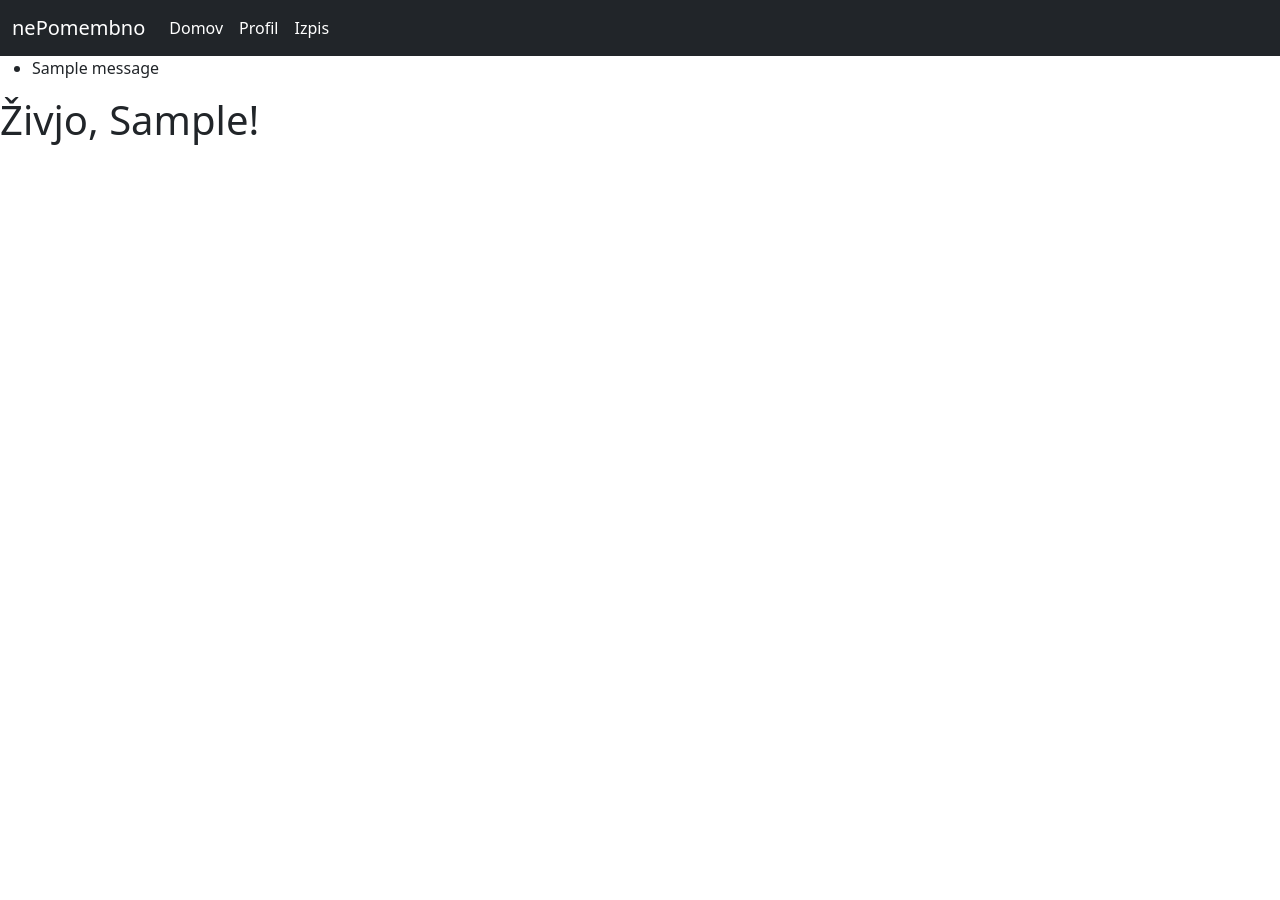
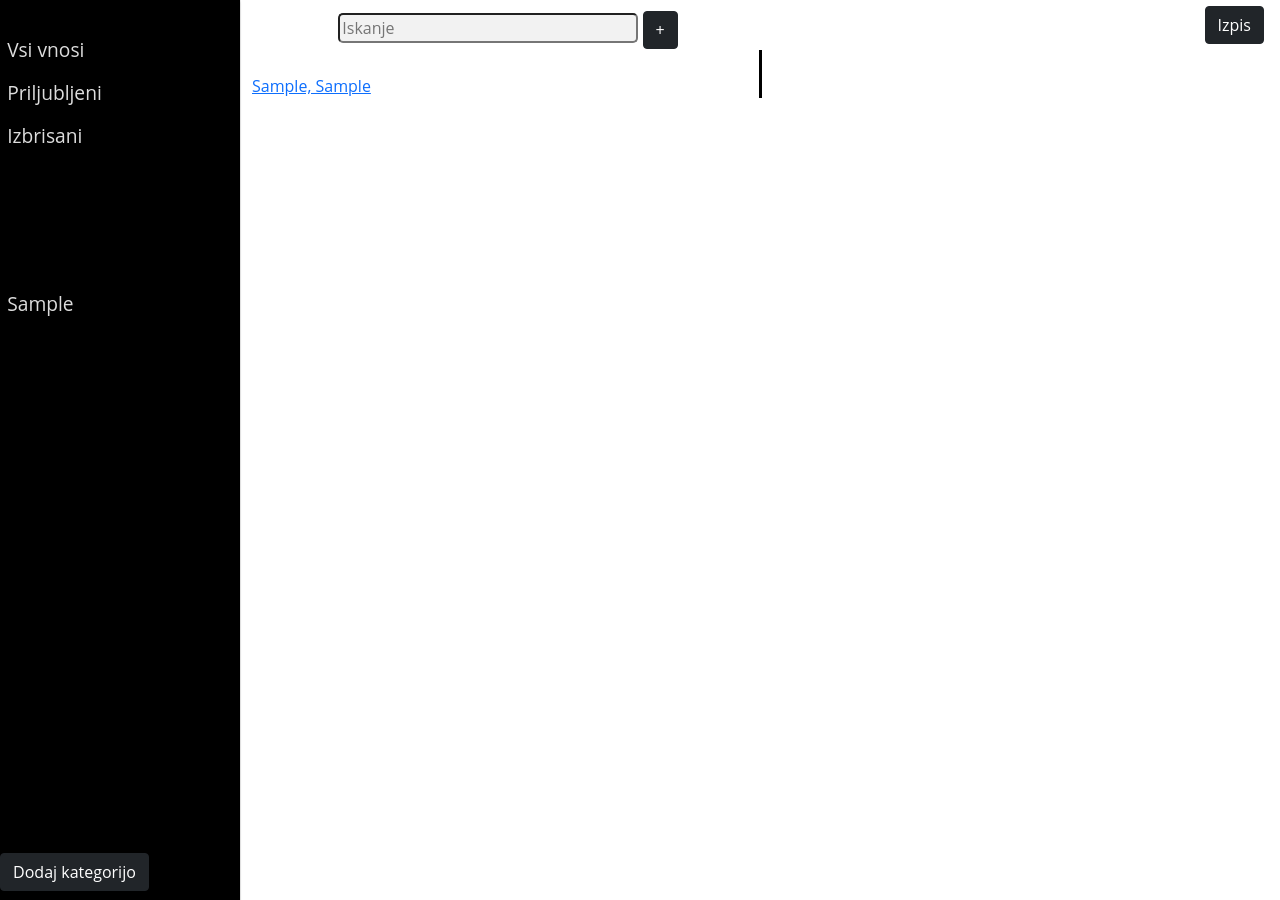
Before and after one commit to andrazadamic/nePomembno.github.io, a Flask app: page / in a window 1280 px wide. Before the commit the page ends 145 px from the top, so only its background shows below. Run offline with Flask 2, Linux system fonts and the light colour scheme; a user stored in the database is signed in; tables that the repository leaves empty hold one stand-in row (values such as "Sample post"); one stand-in notice (Sample message) is shown; some libraries are stand-ins or nearby versions.

Commit message:
css part 1

```diff
--- a/app/__init__.py
+++ b/app/__init__.py
@@ -17,9 +17,8 @@ naming_convention = {
 app = Flask(__name__)
 app.config.from_object(Config)
 db = SQLAlchemy(app, metadata=MetaData(naming_convention))
-migrate = Migrate(app, db)
+migrate = Migrate(app, db, render_as_batch=True)
 login = LoginManager(app)
 login.login_view = 'login'
-migrate = Migrate(app, db, render_as_batch=True)
 
 from app import routes, models
--- a/app/forms.py
+++ b/app/forms.py
@@ -1,13 +1,16 @@
 from flask_wtf import FlaskForm
 from wtforms import StringField, PasswordField, BooleanField, SubmitField
+from wtforms_sqlalchemy.fields import QuerySelectField
 from wtforms.validators import DataRequired, ValidationError, Email, EqualTo
-from app.models import Uporabniki
+from app.models import Uporabniki, kategorije_query, kategorije_query2
+
 
 class LoginForm(FlaskForm):
     username = StringField('Uporabniško ime', validators=[DataRequired()])
     password = PasswordField('Geslo', validators=[DataRequired()])
     remember_me = BooleanField('Zapomni si me')
     submit = SubmitField('login')
+
 
 class RegistrationForm(FlaskForm):
     username = StringField('Uporabniško ime', validators=[DataRequired()])
@@ -22,8 +25,20 @@ class RegistrationForm(FlaskForm):
         if user is not None:
             raise ValidationError('Prosimo uporabite drugo uporabniško ime.')
 
-
-    def validate_username(self, email):
+    def validate_email(self, email):
         user = Uporabniki.query.filter_by(e_naslov=email.data).first()
         if user is not None:
             raise ValidationError('Prosimo uporabite drugačen elektronski naslov.')
+
+
+class InputKategorijaForm(FlaskForm):
+    ime = StringField('Naslov kategorije', validators=[DataRequired()])
+    submit = SubmitField('Vnesi')
+
+
+class InputVrednostForm(FlaskForm):
+    naziv = StringField('Naslov vrednosti', validators=[DataRequired()])
+    vrednost = StringField('Vrednost', validators=[DataRequired()])
+    kategorija = QuerySelectField('Kategorija', query_factory=kategorije_query,
+                                  allow_blank=True, get_label='ime_kategorije')
+    submit = SubmitField('Vnesi')
--- a/app/routes.py
+++ b/app/routes.py
@@ -1,45 +1,66 @@
 from app import app, db
 from flask import render_template, flash, redirect, url_for, request
-from app.forms import LoginForm, RegistrationForm
+from app.forms import LoginForm, RegistrationForm, InputVrednostForm, InputKategorijaForm
 from flask_login import current_user, login_user, logout_user, login_required
-from app.models import Uporabniki
+from app.models import Uporabniki, Vrednosti, Kategorije
 from werkzeug.urls import url_parse
 
 
 @app.route('/')
-@app.route('/index')
+@app.route('/index', methods=['GET', 'POST'])
 @login_required
 def index():
-    user = {'username': 'Neco'}
-    posts = [
-        {
-            'author': {'username': 'Miha'},
-            'body': 'Kupil sem si novo kolo!'
-        },
-        {
-            'author': {'username': 'Ana'},
-            'body': 'Rada imam metulje!'
-        }
-    ]
-    return render_template('index.html', title='Domov', user=user, posts=posts)
+    uporabnik = Uporabniki.query.filter_by(uporabnisko_ime=current_user.uporabnisko_ime).first()
+    kategorije_all = Kategorije.query.filter_by(id_uporabnika=uporabnik.id).all()
+    kategorije_id = []
+    for kategorija in kategorije_all:
+        kategorije_id.append(kategorija.id_kategorije)
+    for vrednost in kategorije_id:
+        temp_vrednost = Vrednosti.query.filter_by(id_kategorije=vrednost).all()
+        if temp_vrednost:
+            vrednosti = list(temp_vrednost)
+    form = InputKategorijaForm()
+    if form.validate_on_submit():
+        kategorija = Kategorije(ime_kategorije=form.ime.data, id_uporabnika=uporabnik.id)
+        if Kategorije.query.filter_by(ime_kategorije=form.ime.data, id_uporabnika=uporabnik.id).first() is not None:
+            flash('Kategorija s tem imenom že obstaja! Izberite drugo ime!')
+            return redirect(url_for('index'))
+        db.session.add(kategorija)
+        db.session.commit()
+        flash('Uspešno ste dodali novo kategorijo!')
+        return redirect(url_for('index'))
+
+    form2 = InputVrednostForm()
+    if form2.validate_on_submit():
+        nova_vrednost = Vrednosti(naziv=form2.naziv.data, vrednost=form2.vrednost.data,
+                                  id_kategorije=form2.kategorija.data.id_kategorije)
+        # if Vrednosti.query.filter_by(naziv=form2.naziv.data,
+        # id_kategorije=kategorija_izbira.id_kategorije).first() is not None:
+        # flash('Vrednost že obstaja! Uredite obstoječo ali ustvarite novo vrednost!')
+        #  return redirect(url_for('index'))
+        db.session.add(nova_vrednost)
+        db.session.commit()
+        return redirect(url_for('index'))
+    return render_template('index.html', title='Domov', form=form, form2=form2, kategorije=kategorije_all,
+                           vrednosti=vrednosti)
 
 
 @app.route('/login', methods=['GET', 'POST'])
 def login():
     if current_user.is_authenticated:
         return redirect(url_for('index'))
-    form = LoginForm()
-    if form.validate_on_submit():
-        user = Uporabniki.query.filter_by(uporabnisko_ime=form.username.data).first()
-        if user is None or not user.check_password(form.password.data):
+    form2 = LoginForm()
+    if form2.validate_on_submit():
+        user = Uporabniki.query.filter_by(uporabnisko_ime=form2.username.data).first()
+        if user is None or not user.check_password(form2.password.data):
             flash('Invalid username or password')
             return redirect(url_for('login'))
-        login_user(user, remember=form.remember_me.data)
+        login_user(user, remember=form2.remember_me.data)
         next_page = request.args.get('next')
         if not next_page or url_parse(next_page).netloc != '':
             next_page = url_for('index')
         return redirect(next_page)
-    return render_template('login.html', title='Sign In', form=form, current_user=current_user)
+    return render_template('login.html', title='Sign In', form=form2, current_user=current_user)
 
 
 @app.route('/register', methods=['GET', 'POST'])
@@ -62,6 +83,7 @@ def logout():
     logout_user()
     return redirect(url_for('index'))
 
+
 @app.route('/user/<username>')
 @login_required
 def user(username):
--- /dev/null
+++ b/app/static/base.css
@@ -0,0 +1,206 @@
+body {
+  margin: 0;
+  padding: 0;
+  color: #fff;
+  font-family: 'Open Sans', Helvetica, sans-serif;
+  box-sizing: border-box;
+}
+
+/* Assign grid instructions to our parent grid container, mobile-first (hide the sidenav) */
+.grid-container {
+  display: grid;
+  grid-template-columns: 1fr;
+  grid-template-rows: 50px 1fr 50px;
+  grid-template-areas:
+    'header'
+    'main'
+    'footer';
+  height: 100vh;
+}
+
+.menu-icon {
+  position: fixed; /* Needs to stay visible for all mobile scrolling */
+  display: flex;
+  top: 5px;
+  left: 10px;
+  align-items: center;
+  justify-content: center;
+  background-color: #DADAE3;
+  border-radius: 50%;
+  z-index: 1;
+  cursor: pointer;
+  padding: 12px;
+}
+
+/* Give every child element its grid name */
+.header {
+  grid-area: header;
+  display: flex;
+  align-items: center;
+  justify-content: space-between;
+  padding: 0 16px;
+}
+
+.search-field {
+	width: 50%;
+	text-align: center;
+	padding: 2%;
+	margin-top: 1%
+}
+
+.header__search {
+  background-color: rgba(242, 242, 242, 1);
+  width: 300px;
+  border-radius: 5px
+}
+
+.modal {
+    display: none;
+    position: fixed;
+    z-index: 2;
+    padding-top: 100px;
+    left: 0;
+    top: 0;
+    width: 100%;
+    height: 100%;
+    overflow: auto;
+    background-color: rgba(0,0,0,0.4);
+}
+
+label {
+    color: rgba(0, 0, 0, 1);
+}
+
+/* Modal Content */
+.modal-content {
+  background-color: #fefefe;
+  margin: auto;
+  padding: 20px;
+  border: 1px solid #888;
+  width: 80%;
+}
+
+/* The Close Button */
+.close {
+  color: #aaaaaa;
+  float: right;
+  font-size: 28px;
+  font-weight: bold;
+}
+
+.close:hover,
+.close:focus {
+  color: #000;
+  text-decoration: none;
+  cursor: pointer;
+}
+
+aside {
+  grid-area: sidenav;
+  display: flex;
+  flex-direction: column;
+  position: relative;
+  height: 100%;
+  width: 100%;
+  transform: translateX(-245px);
+  transition: all .6s ease-in-out;
+  box-shadow: 0 2px 2px 0 rgba(0, 0, 0, 0.16), 0 0 0 1px rgba(0, 0, 0, 0.08);
+  z-index: 1; /* Needs to sit above the hamburger menu icon */
+  background-color: #000000;
+}
+
+.sidenav.active {
+  transform: translateX(0);
+}
+
+.sidenav__close-icon {
+  position: absolute;
+  visibility: visible;
+  top: 8px;
+  right: 12px;
+  cursor: pointer;
+  font-size: 20px;
+  color: #ddd;
+}
+
+.sidenav__list {
+  padding: 0;
+  margin-bottom: 40%;
+  font-size: 1.2em;
+  list-style-type: none;
+}
+
+.sidenav__list:before {
+	content: attr(aria-label);
+	font-size: 0.8em;
+	margin-left: 5%;
+	color: #888
+}
+
+.sidenav__list-item {
+  padding: 3%;
+  text-align: left;
+  color: #ddd;
+}
+
+.sidenav__list-item:hover {
+  background-color: rgba(255, 255, 255, 0.2);
+  cursor: pointer;
+}
+
+.add_category {
+    position: absolute;
+    bottom: 1%
+}
+
+.main {
+  background-color: rgba(255, 255, 255, 1);
+  width: 100%;
+  height: 100vh
+}
+
+#containerLeft {
+	border-right: 3px solid rgba(0, 0, 0, 1);
+}
+
+.footer {
+  grid-area: footer;
+  display: flex;
+  align-items: center;
+  justify-content: space-between;
+  padding: 0 16px;
+  background-color: rgba(255, 255, 255, 1);
+}
+
+/* Non-mobile styles, 750px breakpoint */
+@media only screen and (min-width: 46.875em) {
+  /* Show the sidenav */
+  .grid-container {
+    grid-template-columns: 240px 1fr;
+    grid-template-areas:
+      "sidenav header"
+      "sidenav main"
+      "sidenav footer";
+  }
+
+  .header__search {
+    margin-left: 0;
+  }
+
+  .sidenav {
+    position: relative;
+    transform: translateX(0);
+  }
+
+  .sidenav__close-icon {
+    visibility: hidden;
+  }
+}
+
+/* Medium screens breakpoint (1050px) */
+@media only screen and (min-width: 65.625em) {
+  /* Break out main cards into two columns */
+  .main-cards {
+    column-count: 2;
+  }
+}
--- a/app/templates/base.html
+++ b/app/templates/base.html
@@ -2,50 +2,152 @@
 <!--suppress HtmlUnknownTarget -->
 <html lang="sl">
 	<head>
-    <meta charset="UTF-8">
-    <link href="https://cdn.jsdelivr.net/npm/bootstrap@5.0.0-beta1/dist/css/bootstrap.min.css" rel="stylesheet" integrity="sha384-giJF6kkoqNQ00vy+HMDP7azOuL0xtbfIcaT9wjKHr8RbDVddVHyTfAAsrekwKmP1" crossorigin="anonymous">
-    <link href="css/style.css" type="text/css">
-    {% if title %}
-    <title>{{ title }} - Microblog</title>
-    {% else %}
-    <title>Welcome to Microblog</title>
-    {% endif %}
+		<meta charset="utf-8">
+		<meta name="viewport" content="width=device-width, initial-scale=1">
+
+		<title>nePomembno - dev</title>
+		<link href="https://cdn.jsdelivr.net/npm/bootstrap@5.0.0-beta2/dist/css/bootstrap.min.css" rel="stylesheet" integrity="sha384-BmbxuPwQa2lc/FVzBcNJ7UAyJxM6wuqIj61tLrc4wSX0szH/Ev+nYRRuWlolflfl" crossorigin="anonymous">
+		<link rel="stylesheet" href="{{ url_for('static',filename='base.css') }}">
 	</head>
 	<body>
-    <header>
-        <nav class="navbar navbar-expand-lg navbar-dark bg-dark">
-            <div class="container-fluid">
-                <a class="navbar-brand" href="#">nePomembno</a>
-                <button class="navbar-toggler" type="button" data-bs-toggle="collapse" data-bs-target="#navbarNavAltMarkup" aria-controls="navbarNavAltMarkup" aria-expanded="false" aria-label="Toggle navigation">
-                    <span class="navbar-toggler-icon"></span>
-                </button>
-                <div class="collapse navbar-collapse" id="navbarNavAltMarkup">
-                      <div class="navbar-nav">
-                            <a class="nav-link active" aria-current="page" href="{{ url_for('index') }}">Domov</a>
-                            {% if current_user_is_anonymous %}
-                            <a class="nav-link active" aria-current="page" href="{{ url_for('login') }}">Vpis</a>
-                            {% else %}
-                            <a class="nav-link active" aria-current="page" href="{{ url_for('user', username=current_user.uporabnisko_ime) }}">Profil</a>
-                            <a class="nav-link active" aria-current="page" href="{{ url_for('logout') }}">Izpis</a>
-                            {% endif %}
+		 <div class="grid-container">
+		   	<div class="menu-icon">
+				<i class="fas fa-bars header__menu"></i>
+		  	</div>
+
+		  	<header class="header">
+				<div class="search-field">
+					<input class="header__search" type="text" placeholder="Iskanje" onkeyup="searchValues()">
+					<a id="addValueBtn" class="btn btn-dark" onclick="addValue()">+</a>
+				</div>
+
+				<div class="header__buttons">
+					<a class="btn btn-dark" href="{{ url_for('logout') }}">Izpis</a>
+					<!--<button type="button" class="btn btn-dark" disabled>Uredi</button>
+					<button type="button" class="btn btn-dark">Izbriši</button>-->
+				</div>
+		  	</header>
+		  	<aside class="sidenav">
+				<ul class="sidenav__list">
+			  		<li class="sidenav__list-item">Vsi vnosi</li>
+					<li class="sidenav__list-item">Priljubljeni</li>
+					<li class="sidenav__list-item">Izbrisani</li>
+				</ul>
+				<ul class="sidenav__list">
+					{% for kategorija in kategorije %}
+						<li class="sidenav__list-item">{{ kategorija.ime_kategorije }}</li>
+					{% endfor %}
+				</ul>
+
+				<div class="add_category">
+					<a id="addCategoryBtn" class="btn btn-dark" onclick="addCategory()">Dodaj kategorijo</a>
+				</div>
+		  	</aside>
+
+		  	<main class="main">
+				{% block content %}{% endblock %}
+
+				<!-- Custom alert (addValue) -->
+				<div id="addValue" class="modal">
+					<div class="modal-content">
+						<span class="close">&times;</span>
+						<form action="" method="post">
+							{{ form2.hidden_tag() }}
+							<p>
+								{{ form2.naziv.label }}<br>
+								{{ form2.naziv(size=32) }}<br>
+								{% for error in form2.naziv.errors %}
+								<span style="color: red">[{{ error }}]</span>
+								{% endfor %}
+							</p>
+							<p>
+								{{ form2.vrednost.label }}<br>
+								{{ form2.vrednost(size=32) }}<br>
+								{% for error in form2.vrednost.errors %}
+								<span style="color: red">[{{ error }}]</span>
+								{% endfor %}
+							</p>
+							<p>
+								{{ form2.kategorija.label }}<br>
+								{{ form2.kategorija }}<br>
+								{% for error in form2.vrednost.errors %}
+								<span style="color: red">[{{ error }}]</span>
+								{% endfor %}
+							</p>
+							<p>{{ form2.submit() }}</p>
+						</form>
 					</div>
 				</div>
+
+				<!-- Custom alert (addCategory) -->
+				<div id="addCategory" class="modal">
+					<div class="modal-content">
+						<span class="close">&times;</span>
+						<form action="" method="post">
+							{{ form.hidden_tag() }}
+							<p>
+								{{ form.ime.label }}<br>
+								{{ form.ime(size=32) }}<br>
+								{% for error in form.ime.errors %}
+								<span style="color: red">[{{ error }}]</span>
+								{% endfor %}
+							</p>
+							<p>{{ form.submit() }}</p>
+						</form>
 					</div>
-        </nav>
-    </header>
-    <article>
+				</div>
+		  	</main>
 
-    </article>
-    {% with messages = get_flashed_messages () %}
-    {% if messages %}
-    <ul>
-        {% for messages in messages %}
-        <li>{{ messages }}</li>
-        {% endfor %}
-    </ul>
-    {% endif %}
-    {% endwith %}
-    {% block content %}{% endblock %}
+		  	<footer class="footer">
+				<div class="footer__copyright">&copy; 2018 MTH</div>
+				<div class="footer__signature">Made with love by pure genius</div>
+		  	</footer>
+		 </div>
+		<script>
+			function addValue() {
+				var addValue = document.getElementById("addValue");
+				var btn = document.getElementById("addValueBtn");
+				var close = document.getElementsByClassName("close")[0];
+
+				btn.onclick = function() {
+				    addValue.style.display = "block";
+				}
+
+				close.onclick = function() {
+					addValue.style.display = "none";
+				}
+
+				window.onclick = function(event) {
+				  	if (event.target == addValue) {
+						addValue.style.display = "none";
+				  	}
+				}
+			}
+			function addCategory() {
+				var addCategory = document.getElementById("addCategory");
+				var btn = document.getElementById("addCategoryBtn");
+				var close = document.getElementsByClassName("close")[1];
+
+				btn.onclick = function() {
+				    addCategory.style.display = "block";
+				}
+
+				close.onclick = function() {
+					addValue.style.display = "none";
+				}
+
+				window.onclick = function(event) {
+				  	if (event.target == addCategory) {
+						addValue.style.display = "none";
+				  	}
+				}
+			}
+			function searchValues() {
+
+			}
+		</script>
+
+
     	<script src="https://cdn.jsdelivr.net/npm/bootstrap@5.0.0-beta1/dist/js/bootstrap.bundle.min.js" integrity="sha384-ygbV9kiqUc6oa4msXn9868pTtWMgiQaeYH7/t7LECLbyPA2x65Kgf80OJFdroafW" crossorigin="anonymous"></script>
 	</body>
 </html>
--- a/app/templates/index.html
+++ b/app/templates/index.html
@@ -1,8 +1,22 @@
 {% extends "base.html" %}
 
 {% block content %}
-    <h1>Živjo, {{ current_user.uporabnisko_ime }}!</h1>
-    {% for post in posts %}
+    <div class="container" >
+        <div class="row justify-content-start">
+            <div class="col" id="containerLeft">
+                {% for vrednost in vrednosti %}
+                    <a href="#">
+                        <img>
+                        <div>
+                            {{ vrednost.naziv }}, {{ vrednost.vrednost }}
+                        </div>
+                    </a>
+                {% endfor %}
+            </div>
+            <div class="col" id="containerRight">
+                {% block div %}{% endblock %}
+            </div>
+        </div>
+    </div>
 
-    {% endfor %}
 {% endblock %}
--- a/ne_pomembno.py
+++ b/ne_pomembno.py
@@ -5,5 +5,3 @@ from app.models import Uporabniki, Kategorije
 @app.shell_context_processor
 def make_shell_context():
     return {'db': db, 'Uporabniki': Uporabniki, 'Kategorije': Kategorije}
-
-app.debug = True
```
Also changed, not shown: app/models.py (+26 -6 lines), app/templates/login.html (+10 -5 lines), migrations/versions/e82be3c52211_.py (added, +36 -0 lines), migrations/versions/fd143339f58a_.py (added, +42 -0 lines), ne_pomembno.db. Lines whose indentation alone changed are shown as unchanged.
